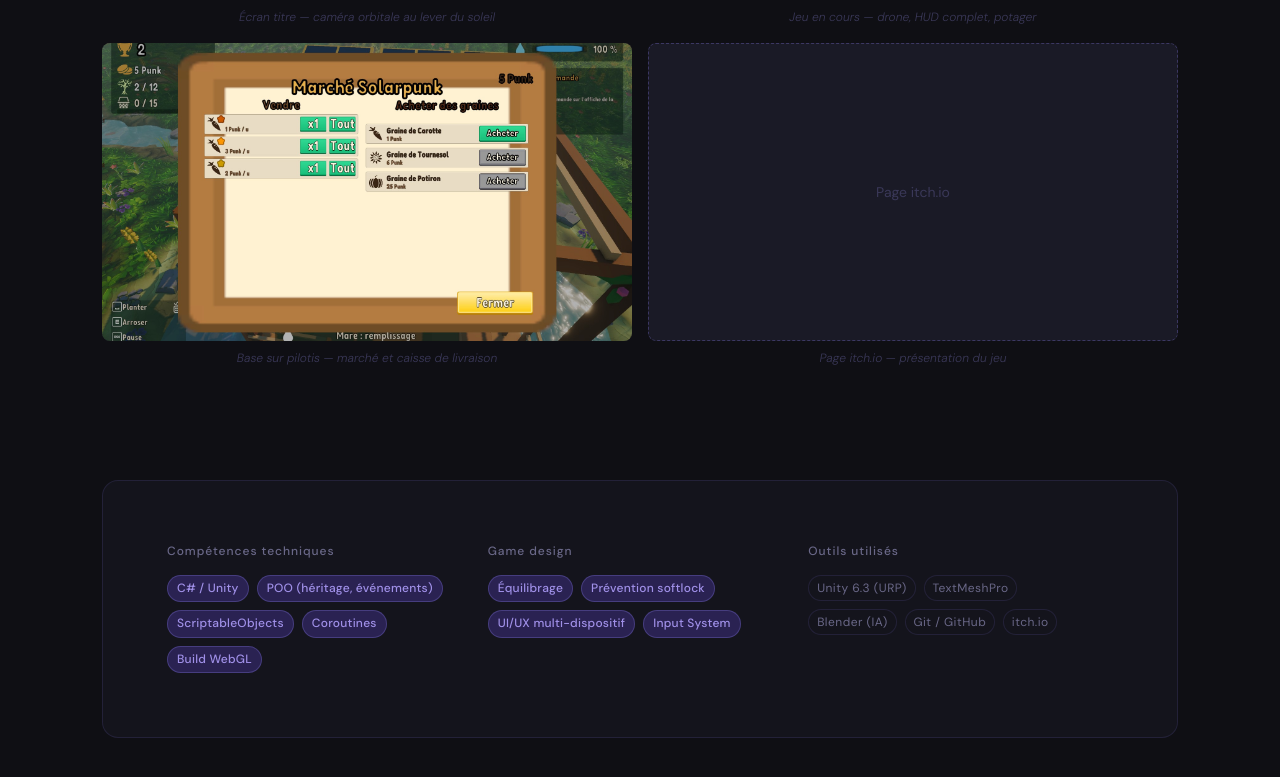
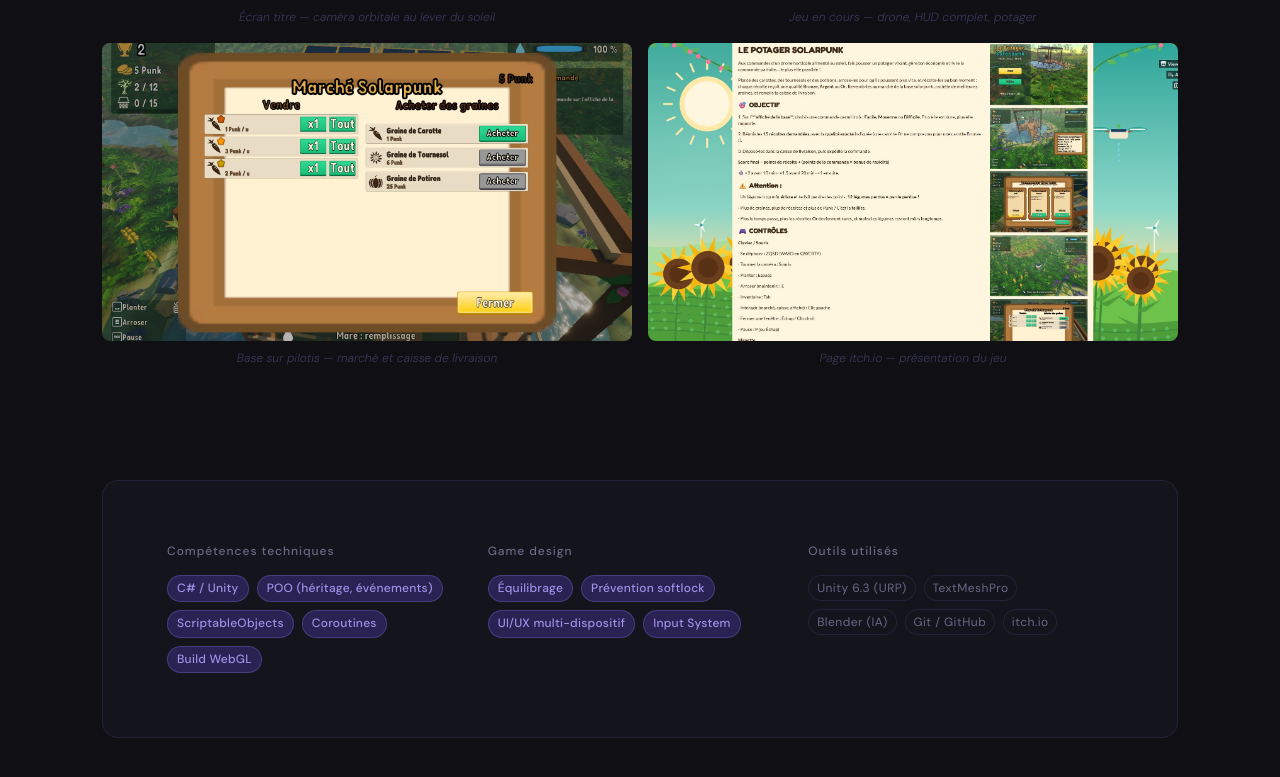
Before and after one commit to saderneryan-max/saderneryan-max.github.io, a plain HTML site: page project-solarpunk.html in a window 1280 px wide. Shown: the part 2020-2797 px from the top of the page. Drawn offline with nearby package versions, Linux system fonts and the light colour scheme.

Commit message:
Solarpunk Images

```diff
--- a/project-solarpunk.html
+++ b/project-solarpunk.html
@@ -171,7 +171,7 @@
           </figure>
           <figure class="project-gallery__item">
             <div class="img-wrap">
-              <img src="assets/img/solarpunk-itchio.jpg" alt="Page itch.io"
+              <img src="assets/img/solarpunk-itch.io.jpg" alt="Page itch.io"
                    onerror="this.parentElement.innerHTML='<div class=\'img-placeholder\'>Page itch.io</div>'" />
             </div>
             <figcaption>Page itch.io — présentation du jeu</figcaption>
```
